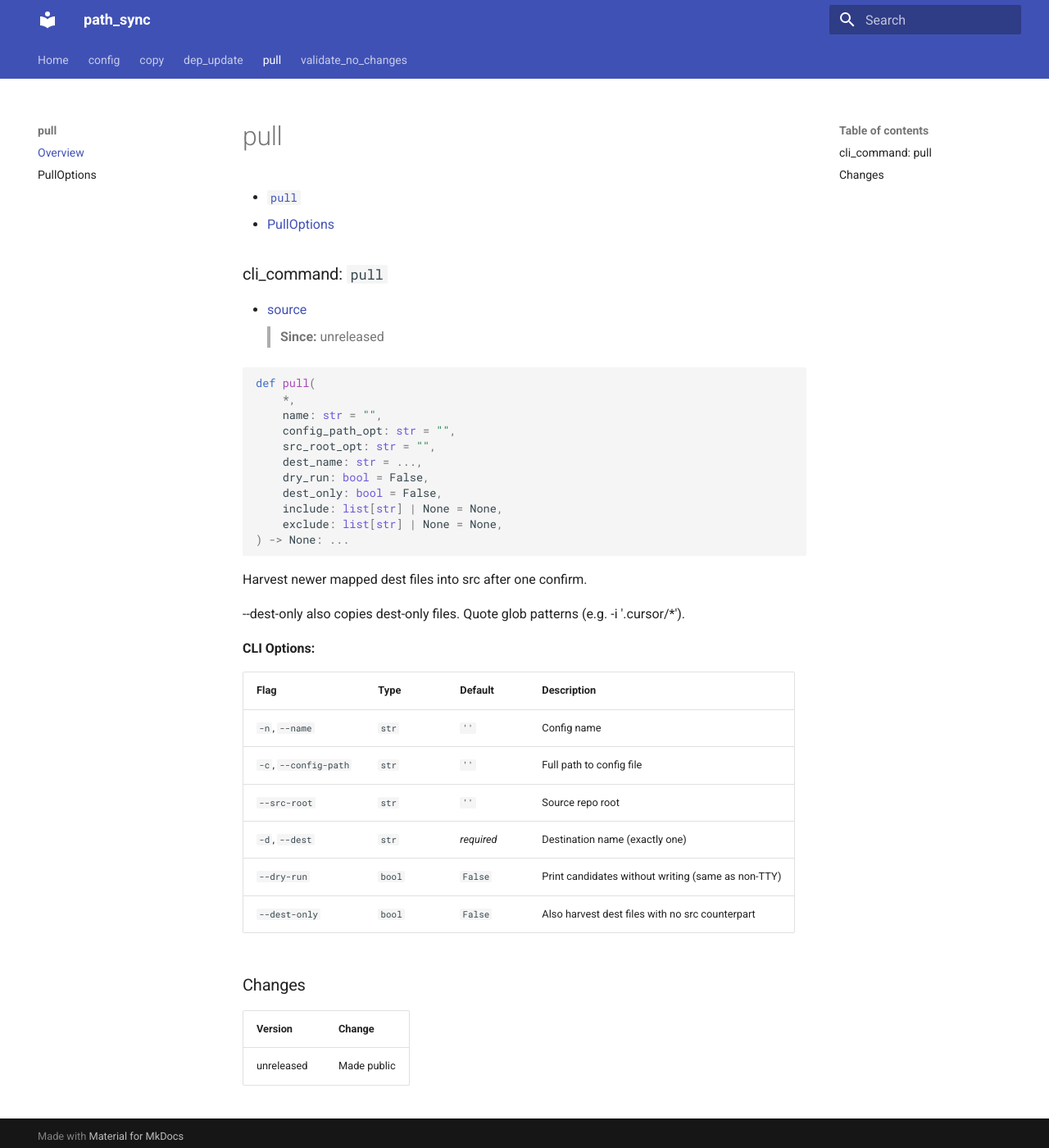
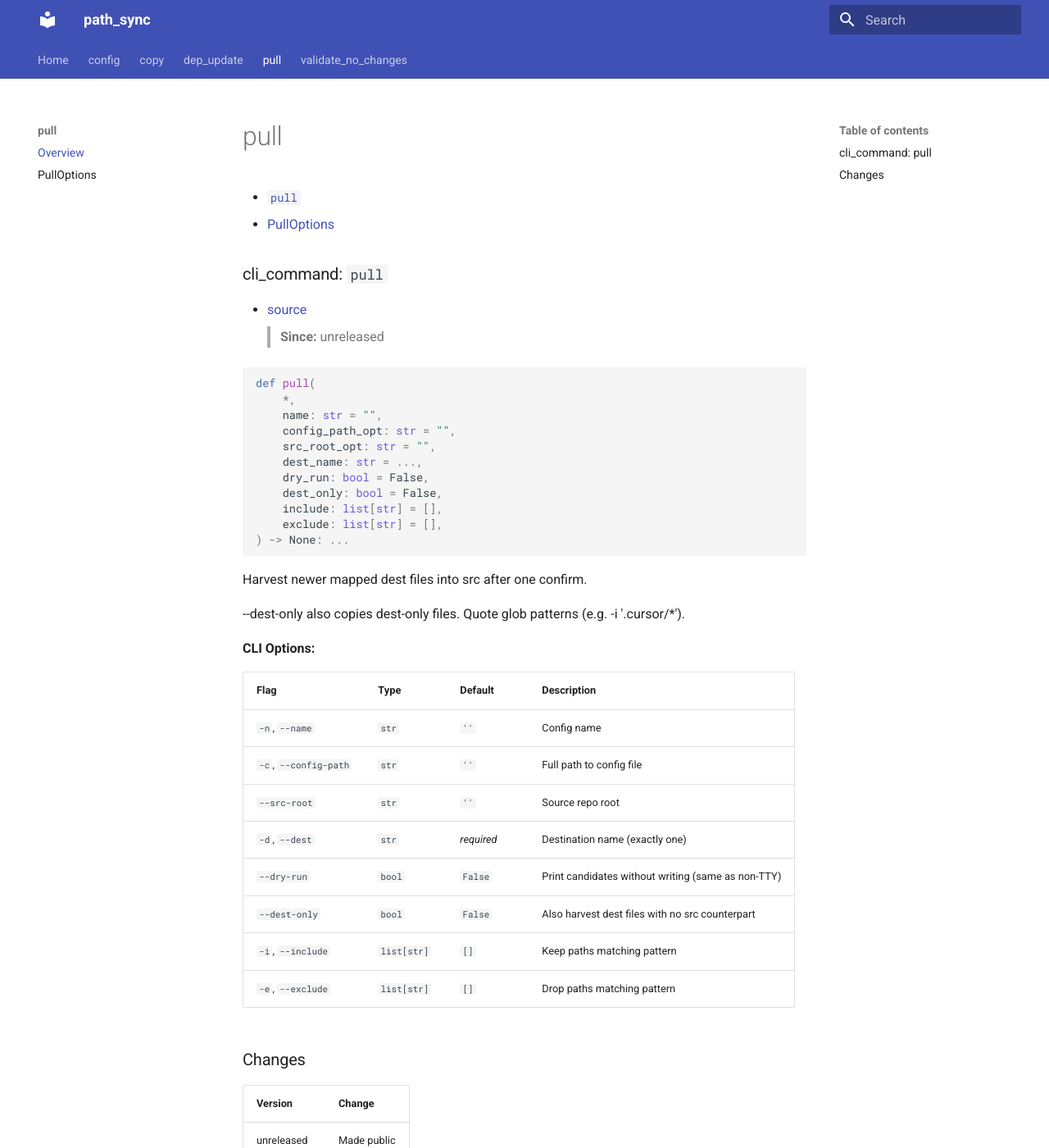
Before and after one commit to EspenAlbert/path-sync, an MkDocs documentation site: the page built from docs/pull/index.md, in a window 1280 px wide and 1400 px high. Shown: the whole window at 82% size. Built offline with MkDocs 1.6.1 and Material for MkDocs 9.7.7, drawn with Linux system fonts in a browser that asks for light colours.

Commit message:
chore: regen

````diff
--- a/docs/pull/index.md
+++ b/docs/pull/index.md
@@ -12,7 +12,7 @@
 <a id="pull_def"></a>
 
 ### cli_command: `pull`
-- [source](../../path_sync/_internal/cmd_pull.py#L356)
+- [source](../../path_sync/_internal/cmd_pull.py#L360)
 > **Since:** unreleased
 
 ```python
@@ -24,8 +24,8 @@ def pull(
     dest_name: str = ...,
     dry_run: bool = False,
     dest_only: bool = False,
-    include: list[str] | None = None,
-    exclude: list[str] | None = None,
+    include: list[str] = [],
+    exclude: list[str] = [],
 ) -> None: ...
 ```
 
@@ -43,6 +43,8 @@ Harvest newer mapped dest files into src after one confirm.
 | `-d`, `--dest` | `str` | *required* | Destination name (exactly one) |
 | `--dry-run` | `bool` | `False` | Print candidates without writing (same as non-TTY) |
 | `--dest-only` | `bool` | `False` | Also harvest dest files with no src counterpart |
+| `-i`, `--include` | `list[str]` | `[]` | Keep paths matching pattern |
+| `-e`, `--exclude` | `list[str]` | `[]` | Drop paths matching pattern |
 
 ### Changes
 
````
Also changed, not shown: docs/pull/pulloptions.md (+1 -1 lines).
